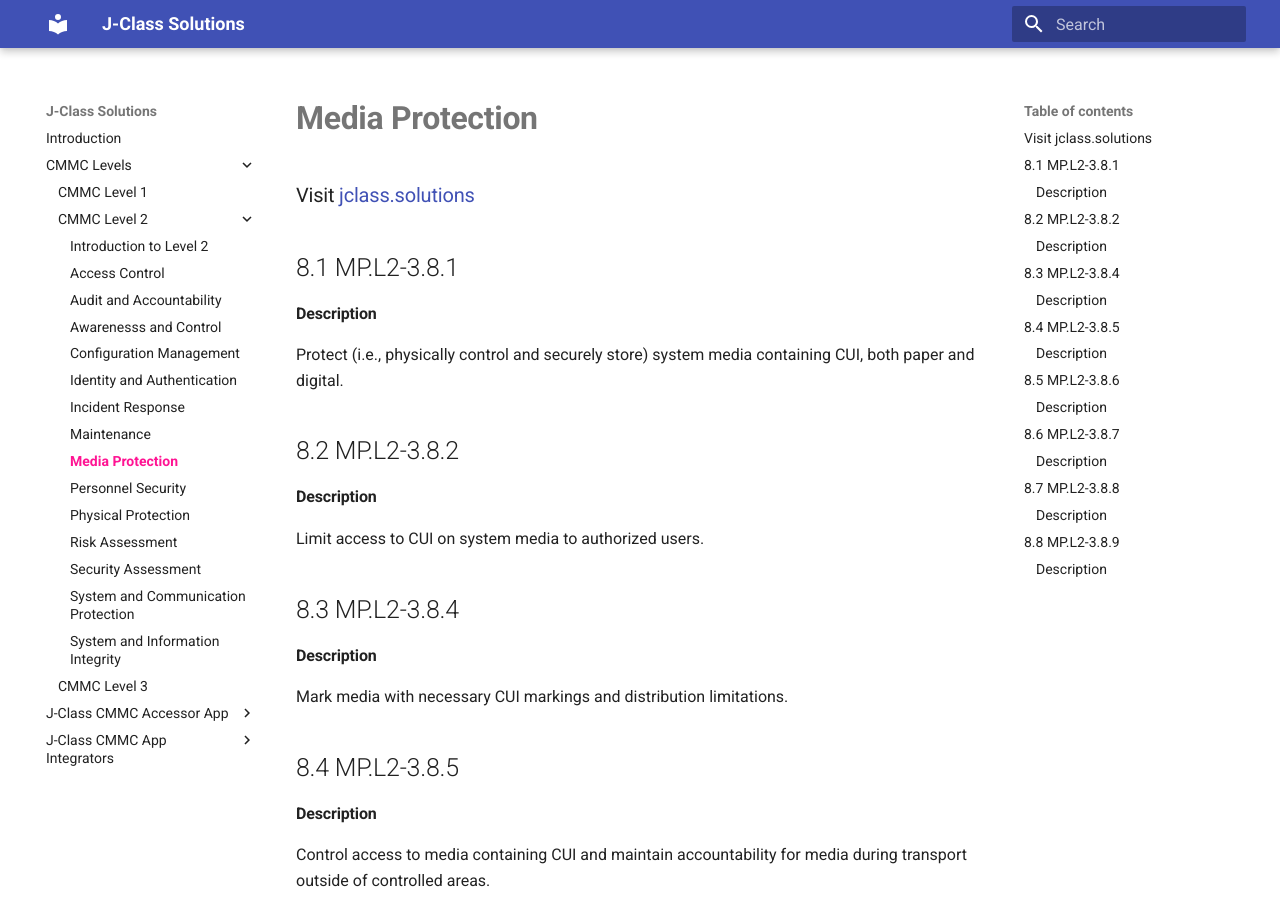
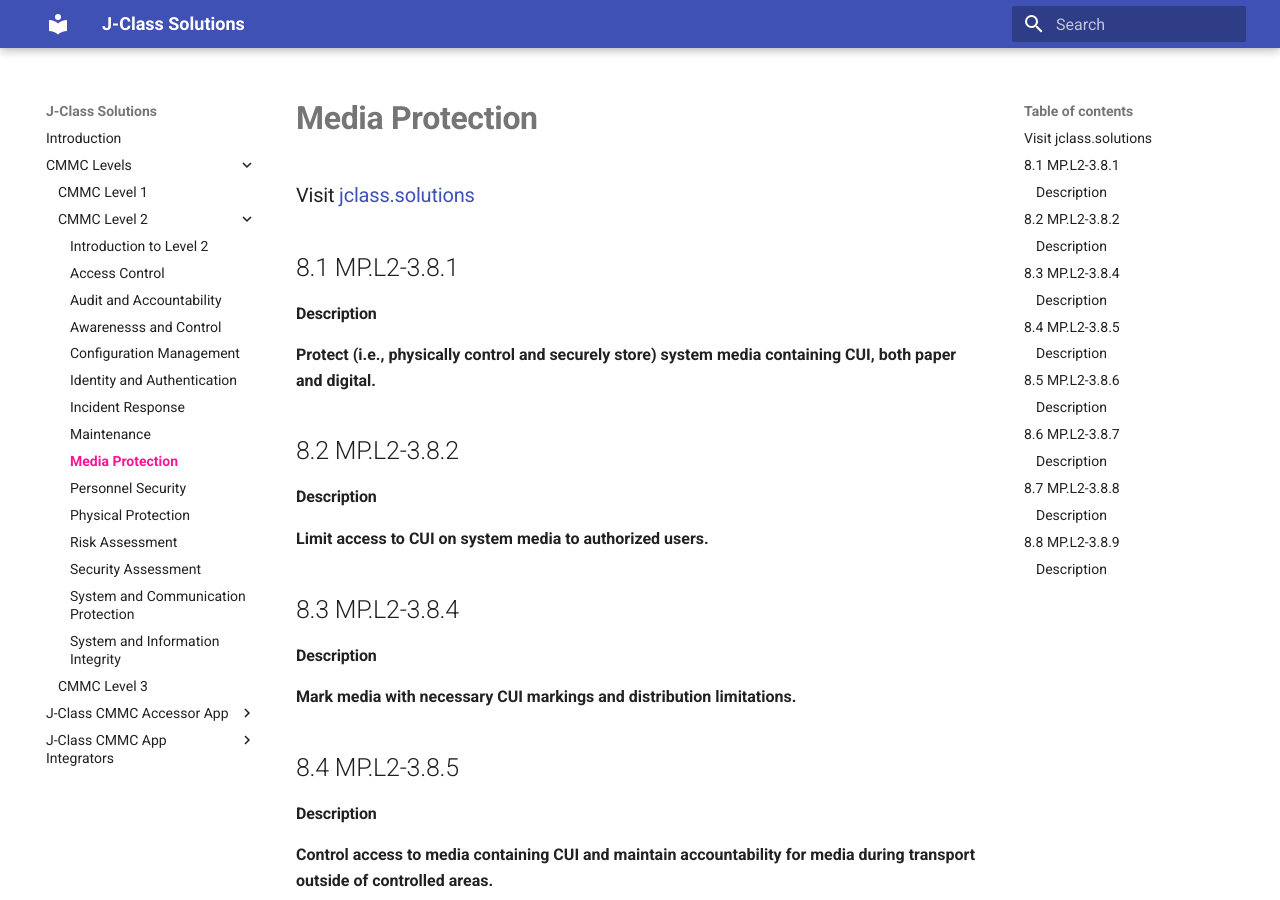
Before and after one commit to JClass-Security/mkdocs-jclass, an MkDocs documentation site: the page built from content/cmmc/level-two/media.md, in a window 1280 px wide and 900 px high. Built offline with MkDocs 1.6.1 and Material for MkDocs 9.7.7, drawn with Linux system fonts in a browser that asks for light colours.

```diff
--- a/content/cmmc/level-two/media.md
+++ b/content/cmmc/level-two/media.md
@@ -5,46 +5,46 @@
 
 #### Description
 
-Protect (i.e., physically control and securely store) system media containing CUI, both paper and digital.
+**Protect (i.e., physically control and securely store) system media containing CUI, both paper and digital.**
 
 ## 8.2  MP.L2-3.8.2
 
 #### Description
 
-Limit access to CUI on system media to authorized users.
+**Limit access to CUI on system media to authorized users.**
 
 ## 8.3 MP.L2-3.8.4
 
 #### Description
 
-Mark media with necessary CUI markings and distribution limitations.
+**Mark media with necessary CUI markings and distribution limitations.**
 
 ## 8.4 MP.L2-3.8.5
 
 #### Description
 
-Control access to media containing CUI and maintain accountability for media during transport outside of controlled areas.
+**Control access to media containing CUI and maintain accountability for media during transport outside of controlled areas.**
 
 ## 8.5 MP.L2-3.8.6
 
 #### Description
 
-Implement cryptographic mechanisms to protect the confidentiality of CUI stored on digital media during transport unless otherwise protected by alternative physical safeguards.
+**Implement cryptographic mechanisms to protect the confidentiality of CUI stored on digital media during transport unless otherwise protected by alternative physical safeguards.**
 
 ## 8.6 MP.L2-3.8.7
 
 #### Description
 
-Control the use of removable media on system components.
+**Control the use of removable media on system components.**
 
 ## 8.7 MP.L2-3.8.8
 
 #### Description
 
-Prohibit the use of portable storage devices when such devices have no identifiable owner.
+**Prohibit the use of portable storage devices when such devices have no identifiable owner.**
 
 ## 8.8 MP.L2-3.8.9
 
 #### Description
 
-Protect the confidentiality of backup CUI at storage locations.
+**Protect the confidentiality of backup CUI at storage locations.**
```
